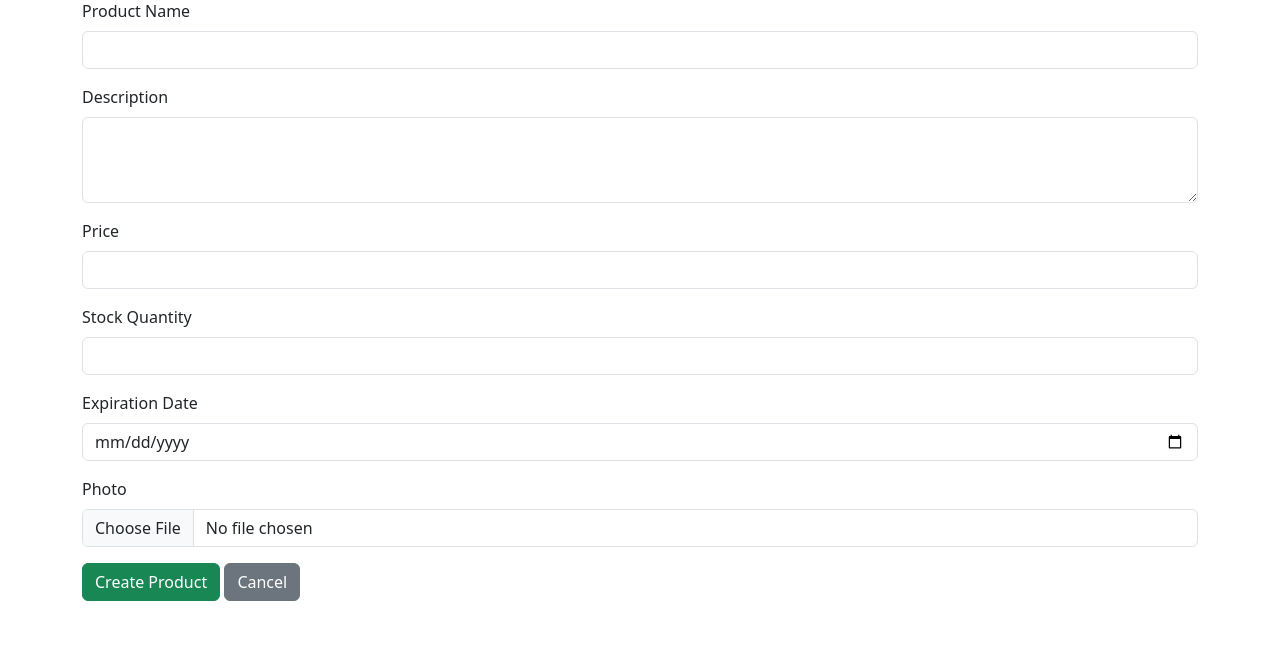
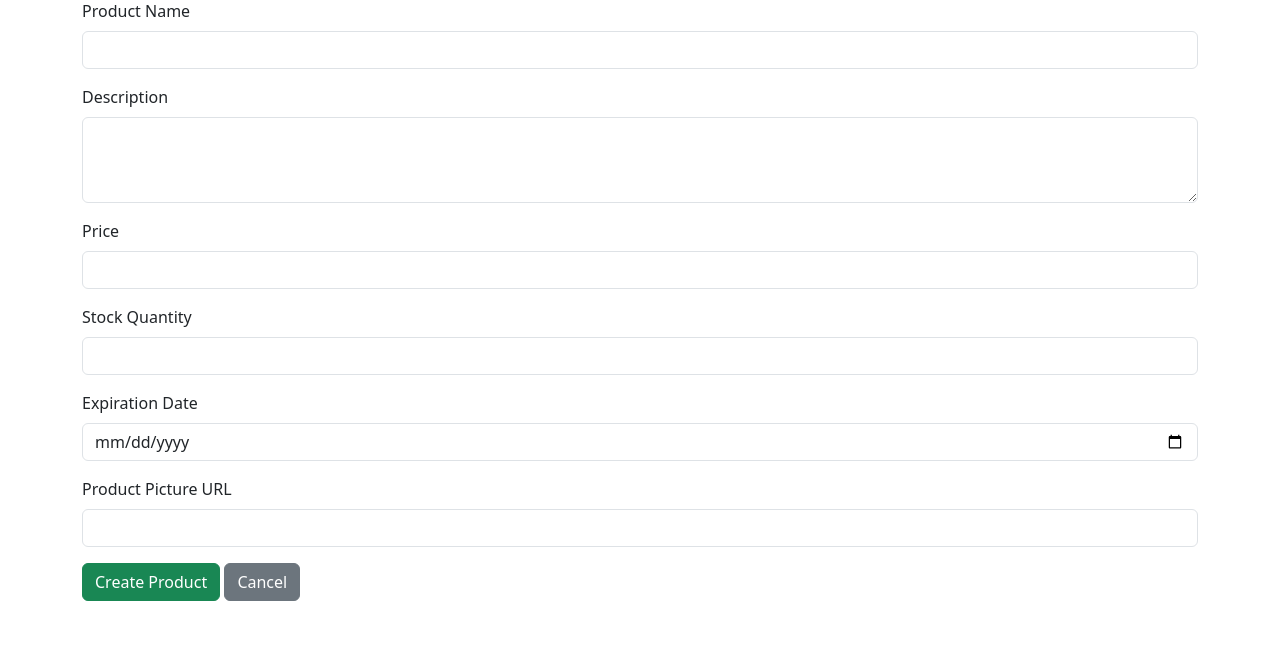
Before and after one commit to OmarAlMayouf/IS424-Project, a Django app: page /create/ in a window 1280 px wide. Shown: the part 155-800 px from the top of the page. Run offline with Django 5.2, Linux system fonts and the light colour scheme; a user stored in the database is signed in.

Commit message:
Search functionality added + more modifications

```diff
--- a/pharmacy/models.py
+++ b/pharmacy/models.py
@@ -7,7 +7,6 @@ class Product(models.Model):
     price = models.DecimalField(max_digits=10, decimal_places=2)
     quantity = models.PositiveIntegerField()
     expiration_date = models.DateField()
-    manufacturer = models.CharField(max_length=100)
-
+    picture = models.URLField(null=True)
     def __str__(self):
         return self.name
--- a/pharmacy/templates/pharmacy/base.html
+++ b/pharmacy/templates/pharmacy/base.html
@@ -1,11 +1,12 @@
+{% load static %}
 <!DOCTYPE html>
 <html>
 <head>
     <title>Pharmaseek</title>
+    <link type="image/png" sizes="16x16" rel="icon" href="{% static 'images/icons8-medicine-16.png'%}">
     <link rel="stylesheet" href="https://cdn.jsdelivr.net/npm/bootstrap@5.3.0/dist/css/bootstrap.min.css">
 </head>
 <body>
-
     <nav class="d-flex justify-content-between navbar navbar-expand-lg navbar-dark bg-danger">
         <a class="ms-5 navbar-brand" href="{% url 'read_product' %}">
             <svg xmlns="http://www.w3.org/2000/svg" width="2em" height="2em" viewBox="0 0 24 24"><path fill="currentColor" d="M6 19h3.692v-5.884h4.616V19H18v-9l-6-4.538L6 10zm-1 1V9.5l7-5.288L19 9.5V20h-5.692v-5.884h-2.616V20zm7-7.77"/></svg>
@@ -20,7 +21,6 @@
             <span class="align-middle">Profile</span>
         </a>
     </nav>
-
     <div class="container mt-4">
         {% block content %}
         {% endblock %}
--- a/pharmacy/templates/pharmacy/create_product.html
+++ b/pharmacy/templates/pharmacy/create_product.html
@@ -25,8 +25,8 @@
         <input type="date" id="expiration_date" name="expiration_date" class="form-control" required>
     </div>
     <div class="mb-3">
-        <label class="form-label" for="Photo">Photo</label>
-        <input type="file" class="form-control" id="Photo" />
+        <label for="url" class="form-label">Product Picture URL</label>
+        <input type="text" id="url" name="url" class="form-control" required>
     </div>
 
     <button type="submit" class="btn btn-success">Create Product</button>
--- a/pharmacy/templates/pharmacy/login.html
+++ b/pharmacy/templates/pharmacy/login.html
@@ -3,6 +3,7 @@
 <html>
 <head>
     <title>Pharmaseek</title>
+    <link type="image/png" sizes="16x16" rel="icon" href="{% static 'images/icons8-medicine-16.png'%}">
     <link rel="stylesheet" href="https://cdn.jsdelivr.net/npm/bootstrap@5.3.0/dist/css/bootstrap.min.css">
 </head>
 <body>
--- a/pharmacy/templates/pharmacy/read_product.html
+++ b/pharmacy/templates/pharmacy/read_product.html
@@ -21,7 +21,7 @@
                     {% if products %}
                         {% for product in products %}
                         <div class="card m-3" style="width: 18rem;">
-                            <img class="card-img-top" src="{% static 'images/panadol.png' %}" alt="Card Image">
+                            <img class="card-img-top" src="{{ product.picture }}" alt="Card Image">
                             <div class="card-body">
                                 <h5 class="card-title">{{ product.name }}</h5>
                                 <a href="{% url 'view_product' product.id %}" class="btn btn-danger">View</a>
--- a/pharmacy/templates/pharmacy/search_medicine.html
+++ b/pharmacy/templates/pharmacy/search_medicine.html
@@ -24,7 +24,7 @@
 {% if results %}
     {% for medicine in results %}
     <div class="card m-3" style="width: 18rem;">
-        <img class="card-img-top" src="{% static 'images/panadol.png' %}" alt="Card Image">
+        <img class="card-img-top" src="{{ medicine.picture }}" alt="Card Image">
         <div class="card-body">
             <h5 class="card-title">{{ medicine.name }}</h5>
             <a href="{% url 'view_product' medicine.id %}" class="btn btn-danger">View</a>
--- a/pharmacy/templates/pharmacy/signup.html
+++ b/pharmacy/templates/pharmacy/signup.html
@@ -1,7 +1,9 @@
+{% load static %}
 <!DOCTYPE html>
 <html>
 <head>
     <title>Pharmaseek</title>
+    <link type="image/png" sizes="16x16" rel="icon" href="{% static 'images/icons8-medicine-16.png'%}">
     <link rel="stylesheet" href="https://cdn.jsdelivr.net/npm/bootstrap@5.3.0/dist/css/bootstrap.min.css">
 </head>
 <body>
@@ -9,7 +11,6 @@
         <h1>Sign Up</h1>
         <form method="POST">
             {% csrf_token %}
-            {{ form.as_p }}
             <button type="submit" class="btn btn-primary">Sign Up</button>
         </form>
         <p>Already have an account? <a href="{% url 'login' %}">Log In</a></p>
--- a/pharmacy/templates/pharmacy/view_product.html
+++ b/pharmacy/templates/pharmacy/view_product.html
@@ -4,7 +4,7 @@
 
 <div class="container row">
     <div class="col-5">
-        <img class="img-fluid" src="{% static 'images/panadol.png' %}" alt="Card Image">
+        <img class="img-fluid" src="{{ product.picture }}" alt="Card Image">
     </div>
     <div class="col-7">
 
--- a/pharmacy/urls.py
+++ b/pharmacy/urls.py
@@ -2,13 +2,13 @@ from django.urls import path
 from . import views
 
 urlpatterns = [
-    path('', views.signup, name='signup'),
-    path('login/', views.login_view, name='login'),
-    path('read/', views.read_product, name='read_product'),
+    path('', views.login_view, name='login'),
+    path('signup/', views.signup, name='signup'),
     path('logout/', views.logout_view, name='logout'),
     path('create/', views.create_product, name='create_product'),
+    path('read/', views.read_product, name='read_product'),
+    path('search/', views.search_medicines, name='search_medicines'),
     path('<int:id>/update/', views.update_product, name='update_product'),
+    path('<int:id>/view/', views.view_product, name='view_product'),
     path('<int:id>/delete/', views.delete_product, name='delete_product'),
-    path('<int:id>/view/', views.view_product, name='view_product'),
-    path('search/', views.search_medicines, name='search_medicines'),
 ]
--- a/pharmacy/views.py
+++ b/pharmacy/views.py
@@ -47,12 +47,14 @@ def create_product(request):
         price = request.POST['price']
         stock_quantity = request.POST['stock_quantity']
         expiration_date = request.POST['expiration_date']
+        picture = request.POST['url']
         Product.objects.create(
             name=name,
             description=description,
             price=price,
             quantity=stock_quantity,
             expiration_date=expiration_date,
+            picture=picture,
         )
         return redirect('read_product')
     return render(request, 'pharmacy/create_product.html')
@@ -96,10 +98,10 @@ def search_medicines(request):
         # Perform a case-insensitive search and retrieve required fields
         results = Product.objects.filter(
             name__icontains=query
-        ).values('id', 'name', 'description', 'price') # Fetch all matching objects
+        ).values('id', 'name','picture')
         print(results)
     context = {
         'query': query,
-        'results': results,  # Full Medicine objects for template use
+        'results': results,
     }
     return render(request, 'pharmacy/search_medicine.html', context)
```
Also changed, not shown: pharmacy/static/images/icons8-medicine-16.png (added), pharmacy/static/images/panadol.png (deleted), pharmacy/static/images/panadol2.png (deleted).
